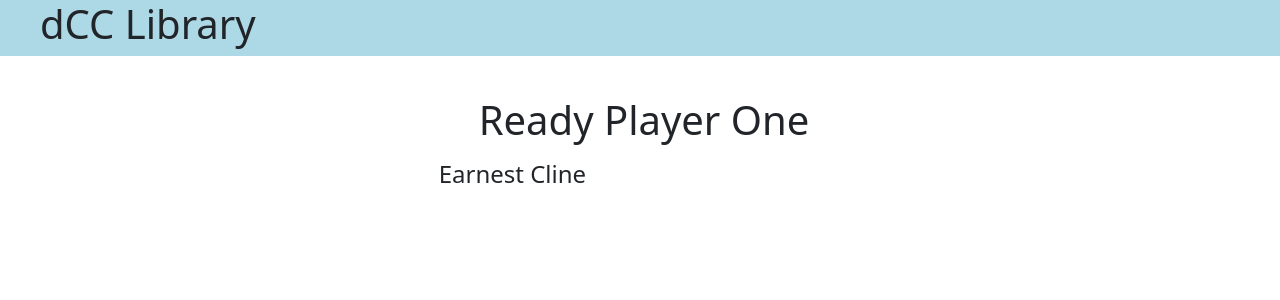
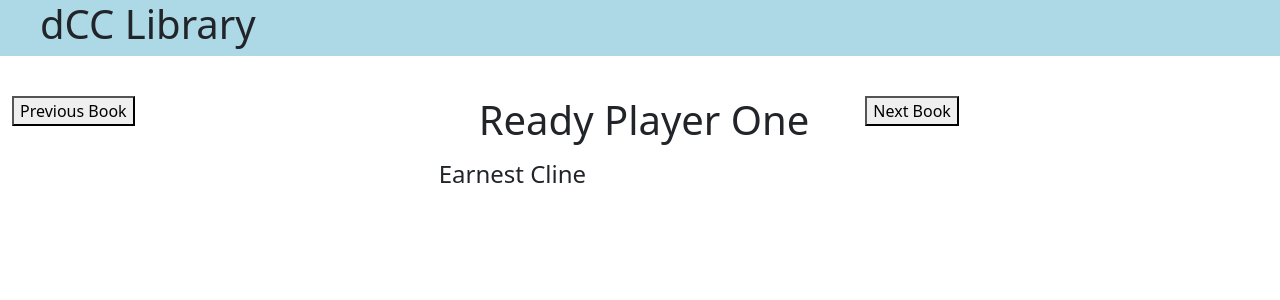
Before and after one commit to cferrara212/DCCLibrary, a React (Create React App) app: page / in a window 1280 px wide. Shown: the top 300 px of the page. Built offline with nearby package versions, Linux system fonts and the light colour scheme.

Commit message:
added functionality for book nav

```diff
--- a/src/components/App.jsx
+++ b/src/components/App.jsx
@@ -16,6 +16,29 @@ class App extends Component {
         };
     }
 
+    goToNextBook = () => {
+        let tempBookNumber = this.state.bookNumber;
+        tempBookNumber ++;
+        if(tempBookNumber == this.books.length){
+            tempBookNumber = 0;
+        }
+        this.setState({
+            bookNumber: tempBookNumber
+        });
+    }
+
+    goToLastBook = () => {
+        let tempBookNumber = this.state.bookNumber;
+        tempBookNumber --;
+        if(tempBookNumber < 0){
+            tempBookNumber = this.books.length -1
+        }
+        this.setState({
+            bookNumber: tempBookNumber
+        })
+
+    }
+
 render (){
     return(
         <div className="container-fluid">
@@ -23,6 +46,7 @@ render (){
             <div className="row">
                 <div className="col-md-4">
                     {/* button here to move to previous book viewed */}
+                    <button onClick={this.goToLastBook}>Previous Book</button>
                 </div>
 
                 <div className="col-md-4">
@@ -33,6 +57,7 @@ render (){
 
                 <div className="col-md-4">
                     {/* button here to move to next book viewed */}
+                    <button onClick={this.goToNextBook}>Next Book</button>
                 </div>
             </div>
 
```
